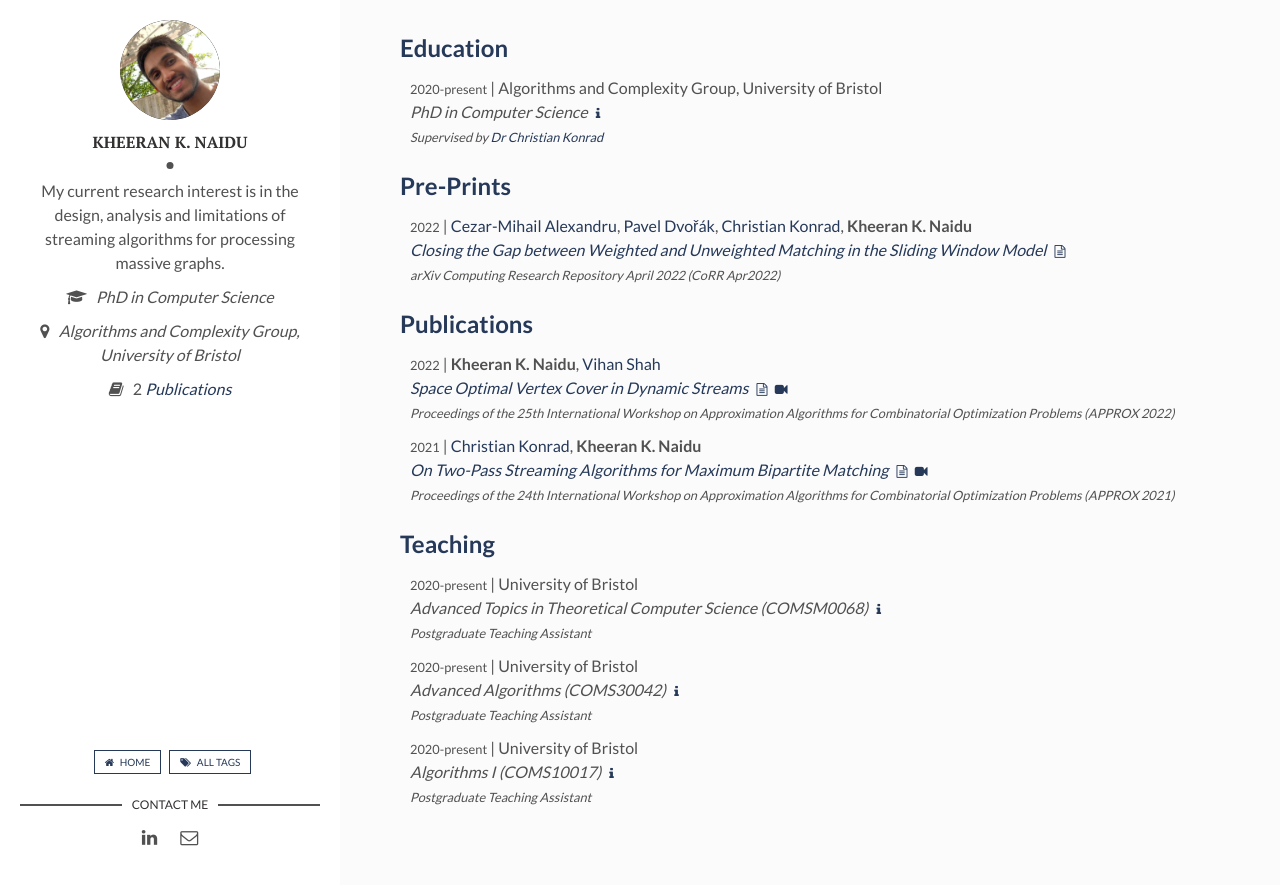
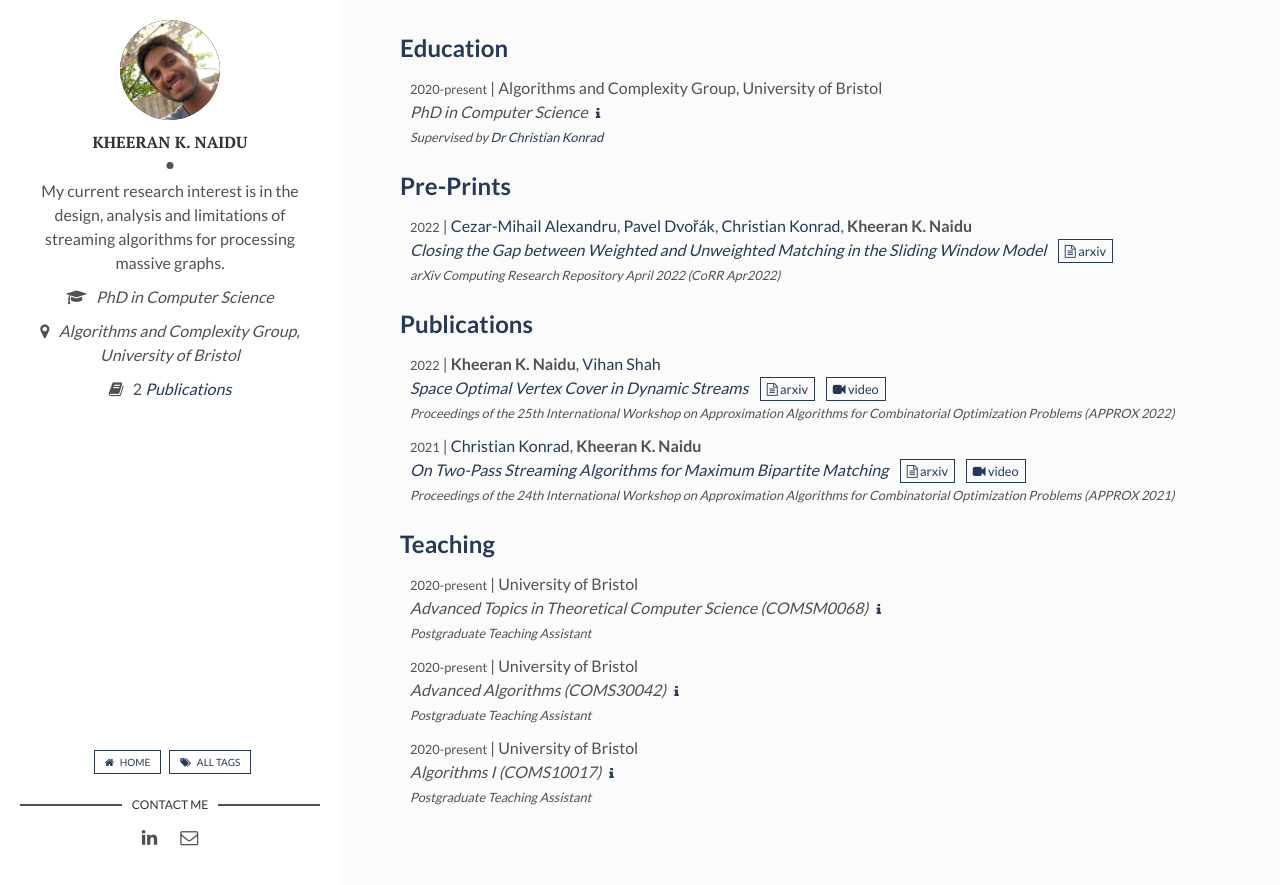
Before and after one commit to kheeran/kheeran.github.io, a Jekyll site: the page built from index.html, in a window 1280 px wide. Shown: the top 885 px of the page. Built offline with Jekyll 4.4.1, drawn with Linux system fonts in a browser that asks for light colours; the list of posts is cut into pages by our own code.

Commit message:
updated index layout

```diff
--- a/_posts/2022-09-15-publication-Space-Optimal-Vertex-Cover-in-Dynamic-Streams.markdown
+++ b/_posts/2022-09-15-publication-Space-Optimal-Vertex-Cover-in-Dynamic-Streams.markdown
@@ -11,7 +11,7 @@ tags: [Publications]
 latex: True
 arxiv: http://arxiv.org/abs/2209.05623
 conference: https://doi.org/10.4230/LIPIcs.APPROX/RANDOM.2022.53
-publication: https://doi.org/10.4230/LIPIcs.APPROX/RANDOM.2022.53
+publication: http://arxiv.org/abs/2209.05623
 video: https://www.youtube.com/watch?v=-X1QakTbjHs
 slides: APPROX-22_slidesShort.pdf
 longSlides: APPROX-22_longSlides.pdf
--- a/assets/css/main.css
+++ b/assets/css/main.css
@@ -1410,6 +1410,18 @@ a.newer-posts:hover {
   white-space:nowrap;
 }
 
+.home-page-tag {
+  display: inline;
+}
+
+.home-page-tag a {
+  text-decoration: none;
+  padding: 3px 6px;
+  margin-left: 0.25em;
+  color: #263959;
+  border: 1px solid #263959;
+}
+
 .page-tag a:hover {
   text-decoration: underline;
 }
--- a/index.html
+++ b/index.html
@@ -4,8 +4,11 @@ layout: main
 {% capture site_tags %}{% for tag in site.tags %}{{ tag | first }}{% unless forloop.last %},{% endunless %}{% endfor %}{% endcapture %}
 {% assign tag_words = site_tags | split:',' | sort %}
 
-{% assign list_array_str = "publication & fa fa-file-text-o, video & fa fa-video-camera, link & fa fa-link, info & fa fa-info" %}
+{% assign list_array_str = "arxiv & fa fa-file-text-o, video & fa fa-video-camera, link & fa fa-link" %}
 {% assign list_array = list_array_str | split:', ' %}
+
+{% assign list_array_simple_str = "info & fa fa-info" %}
+{% assign list_array_simple = list_array_simple_str | split:', ' %}
 
 <section class="blog-tags">
 {% for this_word in tag_words %}
@@ -24,8 +27,16 @@ layout: main
       <em>{% if post.content.size > 1 %}<a href="{{ site.baseurl }}{{ post.url }}">{% include dynamic_text.html %}</a>{% else %}{% include dynamic_text.html %}{% endif %}</em>
       <small>
         <!-- Handle external links -->
+        <div class="home-page-tag">
           {% for list_str in list_array %}
           {% assign list = list_str | split: ' & ' %}
+          {% assign key = list[0] %}
+          {% assign icon = list[1] %}
+          {% if post[key] %} &nbsp; <a href="{{ post[key] }}" target="_blank"><i class="{{ icon }}"></i>&nbsp;{{ key }}</a>{% endif %}
+          {% endfor %}
+        </div>
+          {% for list_simple_str in list_array_simple %}
+          {% assign list = list_simple_str | split: ' & ' %}
           {% assign key = list[0] %}
           {% assign icon = list[1] %}
           {% if post[key] %} &nbsp; <a href="{{ post[key] }}" target="_blank"><i class="{{ icon }}"></i></a>{% endif %}
```
Lines whose indentation alone changed are shown as unchanged.
